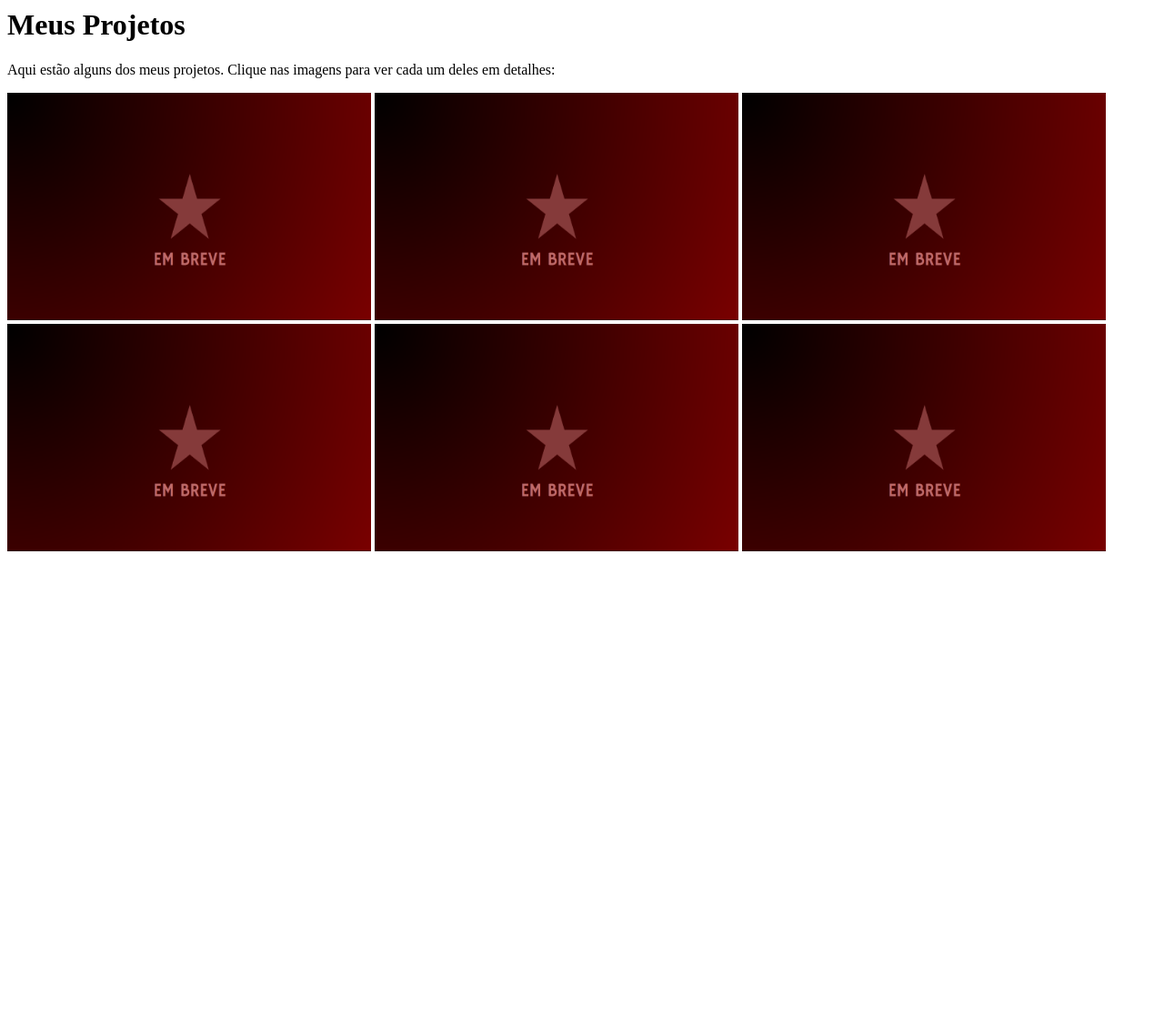
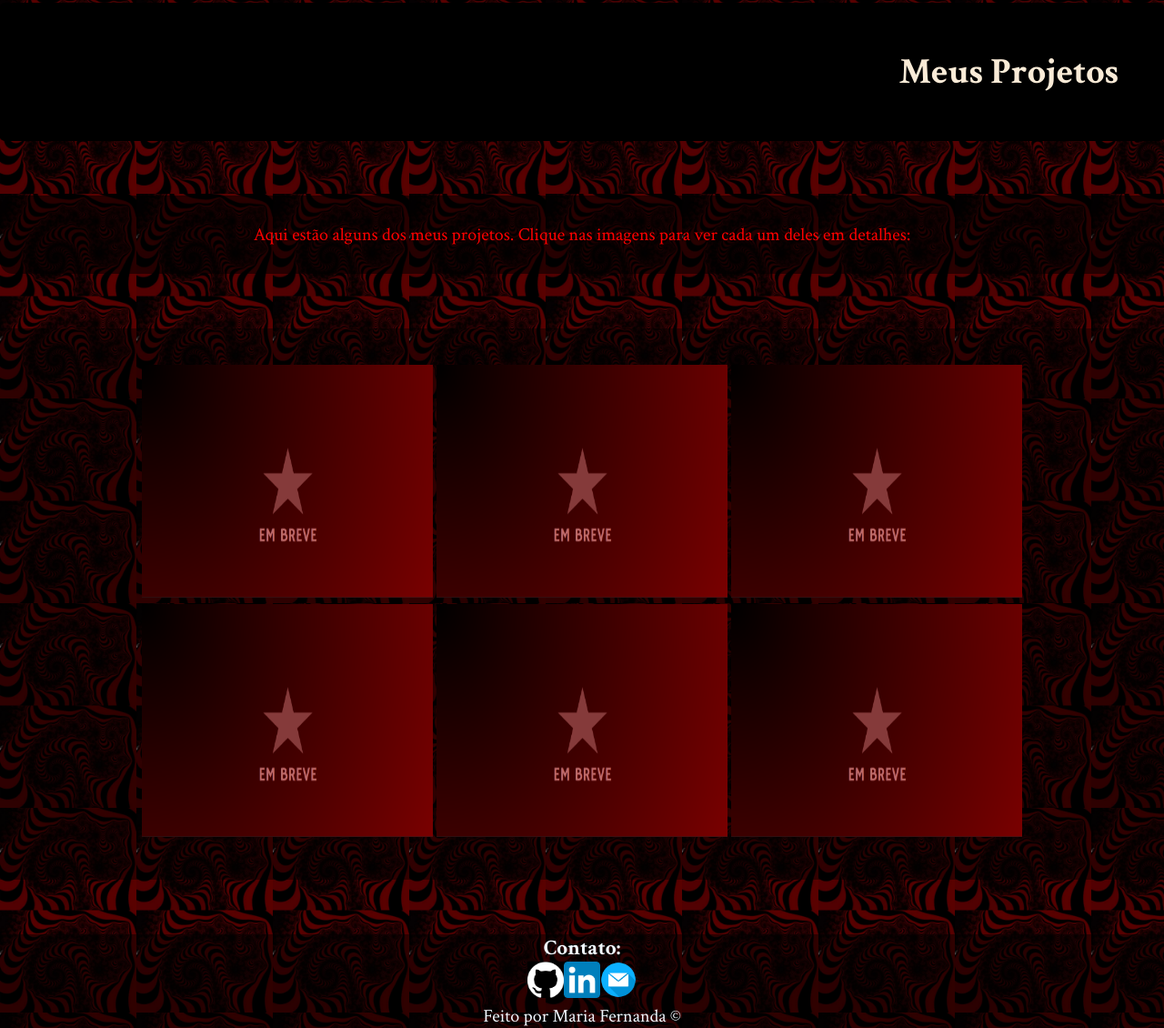
Before and after one commit to maria0fernanda0/PortifolioPessoal, a plain HTML site: page html/projetos.html in a window 1280 px wide. Shown: the part 12-1142 px from the top of the page at 91% size. Before the commit the page ends 800 px from the top, so only its background shows below. Drawn offline with Linux system fonts and the light colour scheme.

Commit message:
pagina de projetos feita no css, junto com algumas pequenas alteraçoes no index

```diff
--- /dev/null
+++ b/css/projetos.css
@@ -0,0 +1,65 @@
+*{
+    padding: 0%;
+    margin: 0;
+}
+
+body{
+    background-image: url(/assets/fundo.jpg);
+    background-size: 150px;
+    background-attachment: fixed;
+    display: grid;
+    font-family: "Crimson Text", serif;
+    font-size: 20px;
+}
+
+.textoHeader h1{
+    background-color: black;
+    color: antiquewhite;
+    border-radius: 5px;
+    padding: 50px;
+    margin: 15px 0px 15px 0px;
+    justify-content: center;
+    text-align: end;
+}
+
+.textoHeader p{
+    margin-top: 60px;
+    padding: 30px;
+    background-color: rgba(0, 0, 0, 0.55);
+    color: red;
+    border-radius: 14px ;
+    text-align: center;
+}
+
+#projetosImgs{
+    margin: 60px 0px 60px 0px;
+    background-color: rgba(0, 0, 0, 0.44);
+    padding: 40px;
+    text-align: center;
+}
+
+#projetosImgs a img{
+    width: 25vw;
+    height: 32vh;
+}
+
+footer {
+    background-color: rgba(0, 0, 0, 0.476);
+    background-attachment: fixed;
+    background-size: 200px;
+    color: aliceblue;
+    text-align: center;
+}
+
+.footerImagens {
+    display: flex;
+    justify-content: center;
+    margin-top: 30px solid darkred;
+
+}
+
+.footerTexto {
+    color: aliceblue;
+    display: flex;
+    justify-content: center;
+}
--- a/html/projetos.html
+++ b/html/projetos.html
@@ -1,25 +1,56 @@
 <!DOCTYPE html>
 <html lang="pt-br">
+
 <head>
     <meta charset="UTF-8">
     <meta name="viewport" content="width=device-width, initial-scale=1.0">
     <title>Meus Projetos</title>
     <link rel="icon" type="image/x-icon" href="/assets/voceJaSonhouComEsteHomem.png">
+    <link rel="stylesheet" href="/css/projetos.css">
+    <link rel="preconnect" href="https://fonts.googleapis.com">
+    <link rel="preconnect" href="https://fonts.gstatic.com" crossorigin>
+    <link
+        href="https://fonts.googleapis.com/css2?family=Crimson+Text:ital,wght@0,400;0,600;0,700;1,400;1,600;1,700&display=swap"
+        rel="stylesheet">
 </head>
+
 <body>
+
     <header>
-        <h1>Meus Projetos</h1>
-        <p>Aqui estão alguns dos meus projetos. Clique nas imagens para ver cada um deles em detalhes:</p>
+        <div class="textoHeader">
+            <h1>Meus Projetos</h1>
+            <p>Aqui estão alguns dos meus projetos. Clique nas imagens para ver cada um deles em detalhes:</p>
+        </div>
     </header>
+
     <main>
-        <a href=""><img src="/assets/iconProjetoEmBreve.png" alt="Imagem de direcionamento ao projeto" width="400px" height="250px"></a>
-        <a href=""><img src="/assets/iconProjetoEmBreve.png" alt="Imagem de direcionamento ao projeto" width="400px" height="250px"></a>
-        <a href=""><img src="/assets/iconProjetoEmBreve.png" alt="Imagem de direcionamento ao projeto" width="400px" height="250px"></a>
-        <a href=""><img src="/assets/iconProjetoEmBreve.png" alt="Imagem de direcionamento ao projeto" width="400px" height="250px"></a>
-        <a href=""><img src="/assets/iconProjetoEmBreve.png" alt="Imagem de direcionamento ao projeto" width="400px" height="250px"></a>
-        <a href=""><img src="/assets/iconProjetoEmBreve.png" alt="Imagem de direcionamento ao projeto" width="400px" height="250px"></a>
+        <section id="projetosImgs">
+            <a href=""><img src="/assets/iconProjetoEmBreve.png" alt="Imagem de direcionamento ao projeto"></a>
+            <a href=""><img src="/assets/iconProjetoEmBreve.png" alt="Imagem de direcionamento ao projeto"></a>
+            <a href=""><img src="/assets/iconProjetoEmBreve.png" alt="Imagem de direcionamento ao projeto"></a>
+            <a href=""><img src="/assets/iconProjetoEmBreve.png" alt="Imagem de direcionamento ao projeto"></a>
+            <a href=""><img src="/assets/iconProjetoEmBreve.png" alt="Imagem de direcionamento ao projeto"></a>
+            <a href=""><img src="/assets/iconProjetoEmBreve.png" alt="Imagem de direcionamento ao projeto"></a>
+        </section>
 
     </main>
 
+    <footer>
+        <h3>Contato:</h3>
+        <div class="footerImagens">
+            <a href="https://github.com/maria0fernanda0" target="_blank"><img src="/assets/githubIcon.png"
+                    alt="ícone do github" width="40px" height="40px"></a>
+            <a href="https://www.linkedin.com/in/maria-fernanda-dias-726601289/" target="_blank"><img
+                    src="/assets/LinkedIn_icon.svg.png" alt="Ícone do LinkeDin" width="40px" height="40px"></a>
+            <a href="mailto:mafe.dias06@gmail.com"><img src="/assets/emailIcon.jpg" alt="ícone do e-mail" width="40px"
+                    height="40px"></a> <br>
+        </div>
+        <div class="footerTexto">
+            <p>Feito por Maria Fernanda &copy; </p>
+        </div>
+
+    </footer>
+
 </body>
+
 </html>
--- a/index.css
+++ b/index.css
@@ -78,7 +78,7 @@ main {
     background-color: #400c0f;
     color: antiquewhite;
     display: grid;
-    justify-content: center;
+    justify-items: center;
 }
 
 #sobreMim {
@@ -88,6 +88,7 @@ main {
     line-height: 28px;
     border-radius: 10px;
     margin: 15px;
+    justify-items: center;
 
 }
 
@@ -103,7 +104,8 @@ main {
     padding: 10px;
     line-height: 40px;
     border-radius: 10px;
-    margin: 15px 15px 15px 15px;
+    margin: 15px;
+    justify-items: center;
 }
 
 #valores ul li {
@@ -123,6 +125,7 @@ main {
     line-height: 28px;
     border-radius: 10px;
     margin: 15px;
+    justify-items: center;
 
 }
 
@@ -133,14 +136,13 @@ main {
 }
 
 .ferramentas {
-    display: table;
+    display: grid;
     justify-self: center;
     background-color: rgba(0, 0, 0, 0.443);
     padding: 15px;
     width: 80%;
     list-style-type: none;
 }
-
 .aprendendo {
     display: table;
     justify-self: center;
@@ -167,7 +169,7 @@ main {
 
 #projetos p {
     display: grid;
-    justify-content: center;
+    justify-items: center;
 }
 
 .projetosImg {
@@ -181,8 +183,8 @@ h3 {
 }
 
 #processo {
-    display: table;
-    justify-self: center;
+    display: grid;
+    justify-items: center;
     background-color: rgba(0, 0, 0, 0.443);
     padding: 15px;
     width: 80%;
@@ -201,8 +203,8 @@ h3 {
 }
 
 #disponibilidade {
-    display: table;
-    justify-self: center;
+    display: grid;
+    justify-items: center;
     background-color: rgba(0, 0, 0, 0.443);
     padding: 15px;
     width: 80%;
@@ -225,6 +227,7 @@ footer {
 .footerImagens {
     display: flex;
     justify-content: center;
+    margin-top: 30px solid black;
 
 }
 
```
Also changed, not shown: css/main.css (deleted), css/produtos.css (deleted), css/sobre.css (deleted).
